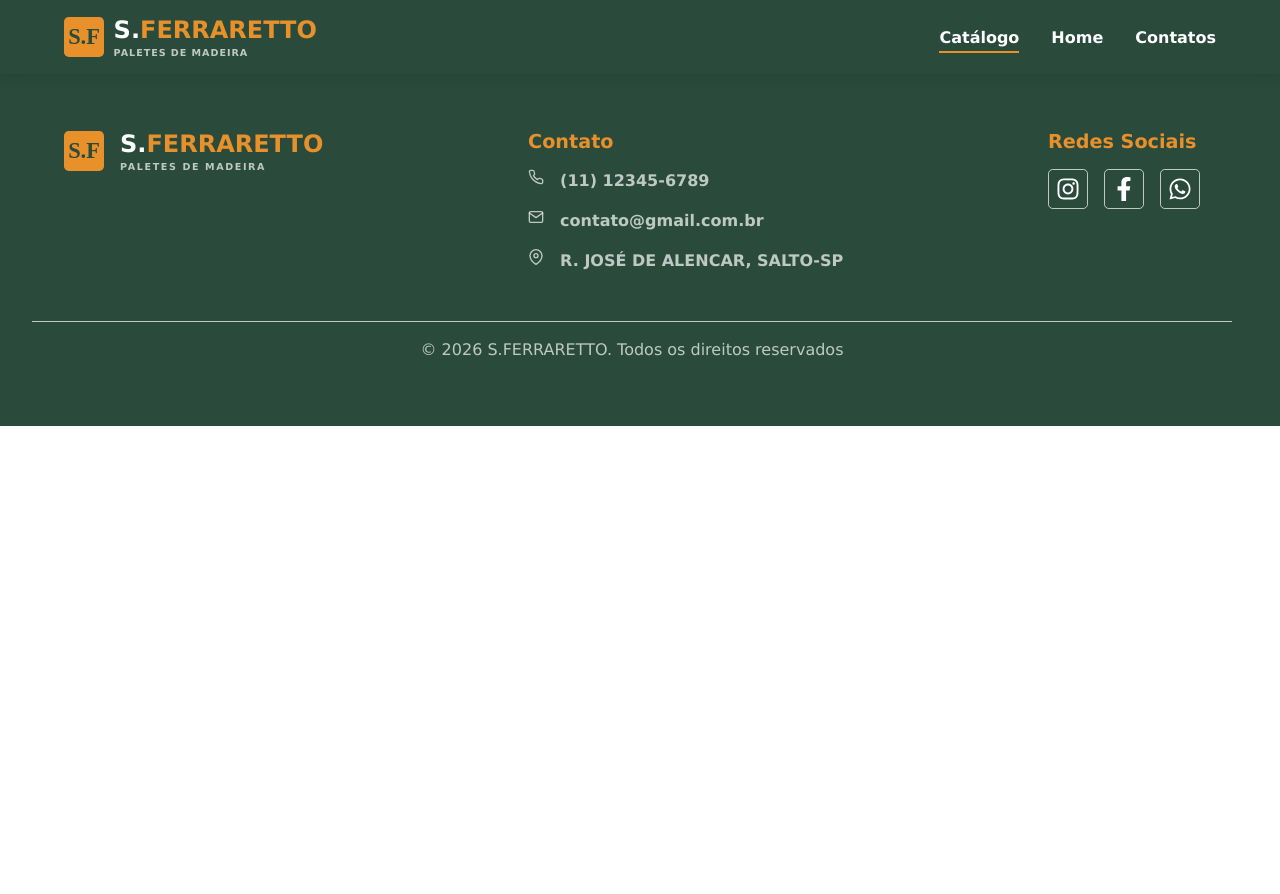
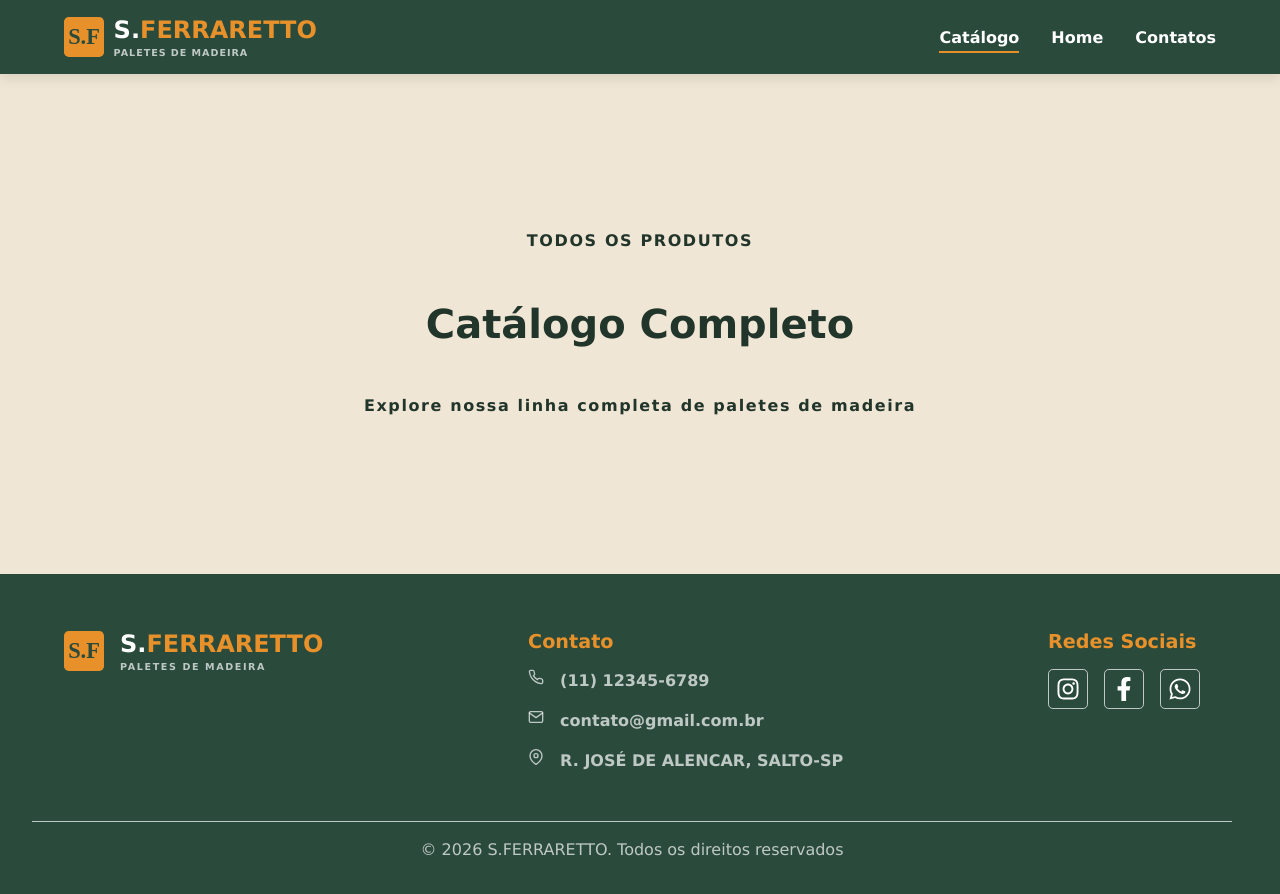
Before and after one commit to Protagonistas-ADS/PI-2, a React (Vite) app in the folder frontend/: page /catalogo in a window 1280 px wide. Shown: the top 894 px of the page. Before the commit the page ends 800 px from the top, so only its background shows below. Built offline with nearby package versions, Linux system fonts and the light colour scheme.

Commit message:
feat: Inicia tela de catálogo e cria sessão com título e parágrafo

```diff
--- a/frontend/src/components/Footer/index.tsx
+++ b/frontend/src/components/Footer/index.tsx
@@ -41,7 +41,7 @@ function Footer() {
                             S.<SufixoMarca>FERRARETTO</SufixoMarca>
                         </NomeMarca>
 
-                        <DescricaoMarca>Paletes de Madeira</DescricaoMarca>
+                        <DescricaoMarca>PALETES DE MADEIRA</DescricaoMarca>
                     </IdentificacaoMarca>
                 </AreaLogo>
 
--- a/frontend/src/components/Footer/style.ts
+++ b/frontend/src/components/Footer/style.ts
@@ -71,7 +71,6 @@ export const DescricaoMarca = styled.span`
     font-size: 0.6rem;
     font-weight: bold;
     letter-spacing: 0.1rem;
-    text-transform: uppercase;
 `;
 
 export const AreaContato = styled.section`
--- a/frontend/src/components/Navbar/index.tsx
+++ b/frontend/src/components/Navbar/index.tsx
@@ -48,7 +48,7 @@ function Navbar({ links }: NavbarProps) {
                             S.<SufixoMarca>FERRARETTO</SufixoMarca>
                         </NomeMarca>
 
-                        <DescricaoMarca>Paletes de Madeira</DescricaoMarca>
+                        <DescricaoMarca>PALETES DE MADEIRA</DescricaoMarca>
                     </IdentificacaoMarca>
                 </Logo>
 
--- a/frontend/src/components/Navbar/style.ts
+++ b/frontend/src/components/Navbar/style.ts
@@ -87,7 +87,7 @@ export const DescricaoMarca = styled.span`
     font-size: 0.6rem;
     font-weight: bold;
     letter-spacing: 0.1em;
-    text-transform: uppercase;
+
 `;
 
 export const BotaoMenu = styled.button`
--- a/frontend/src/pages/Catalogo/index.tsx
+++ b/frontend/src/pages/Catalogo/index.tsx
@@ -1,6 +1,11 @@
 import Navbar from "../../components/Navbar";
 import Footer from "../../components/Footer";
-
+import {
+    ContainerPagina,
+    Conteudo,
+    SessaoBusca,
+    ConteudoBusca
+} from "./style";
 function Catalogo() {
 
 
@@ -11,12 +16,24 @@ function Catalogo() {
     ];
 
 
+    return (
+        <ContainerPagina>
+            <Navbar links={linksNavegacao} />
 
-    return (
-        <>
-            <Navbar links={linksNavegacao} />
+            <Conteudo>
+                <SessaoBusca>
+                    <ConteudoBusca>
+                        <p>TODOS OS PRODUTOS</p>
+
+                        <h2>Catálogo Completo</h2>
+
+                        <p>Explore nossa linha completa de paletes de madeira</p>
+                    </ConteudoBusca>
+                </SessaoBusca>
+            </Conteudo>
+
             <Footer />
-        </>
+        </ContainerPagina>
     )
 }
 
--- a/frontend/src/pages/Catalogo/style.ts
+++ b/frontend/src/pages/Catalogo/style.ts
@@ -0,0 +1,47 @@
+import styled from "styled-components";
+
+export const ContainerPagina = styled.div`
+    min-height: 100vh;
+    display: flex;
+    flex-direction: column;
+`;
+
+export const Conteudo = styled.main`
+    flex: 1;
+`;
+
+export const SessaoBusca = styled.section`
+    background-color: #f0e6d5;
+    color: #21352B;
+    min-height: 500px;
+
+    display: flex;
+    align-items: center;
+    padding: 60px 8%;
+`;
+
+export const ConteudoBusca = styled.div`
+    display: flex;
+    flex-direction: column;
+    justify-content: center;
+    align-items: center;
+
+    max-width: 1100px;
+    width: 100%;
+    margin: 0 auto;
+
+    h2 {
+        font-size: 2.5rem;
+        margin: 45px 0;
+    }
+
+    p {
+        max-width: 750px;
+        margin: 0 auto;
+        line-height: 1.8;
+        color: #21352B;
+        letter-spacing: 0.1rem;
+        font-size: 1rem;
+        font-weight: bold;
+    }
+`;
```
